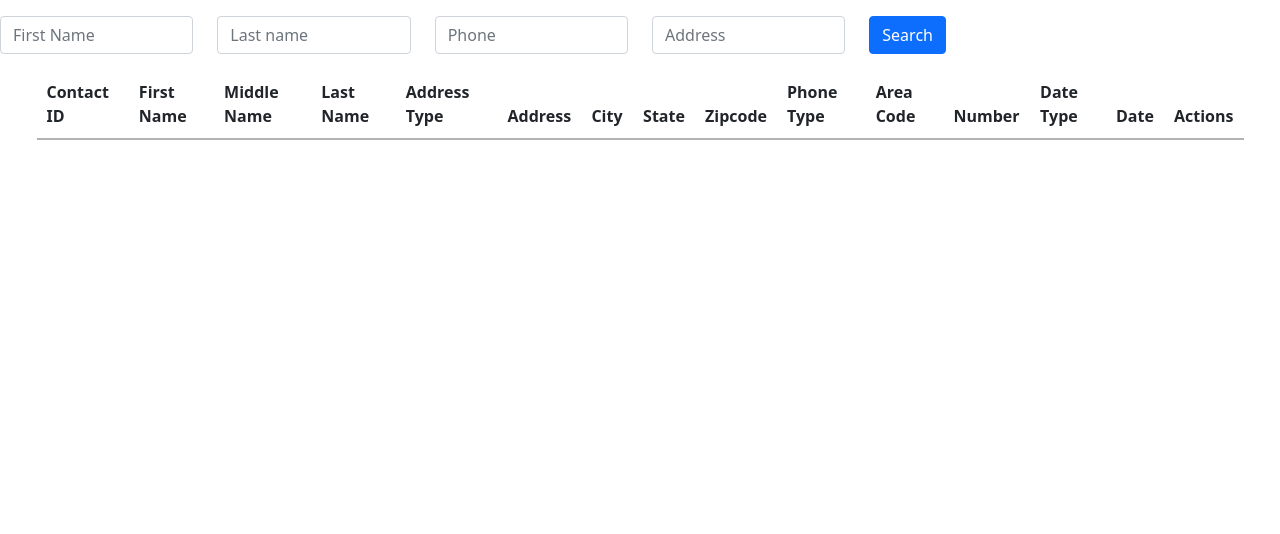
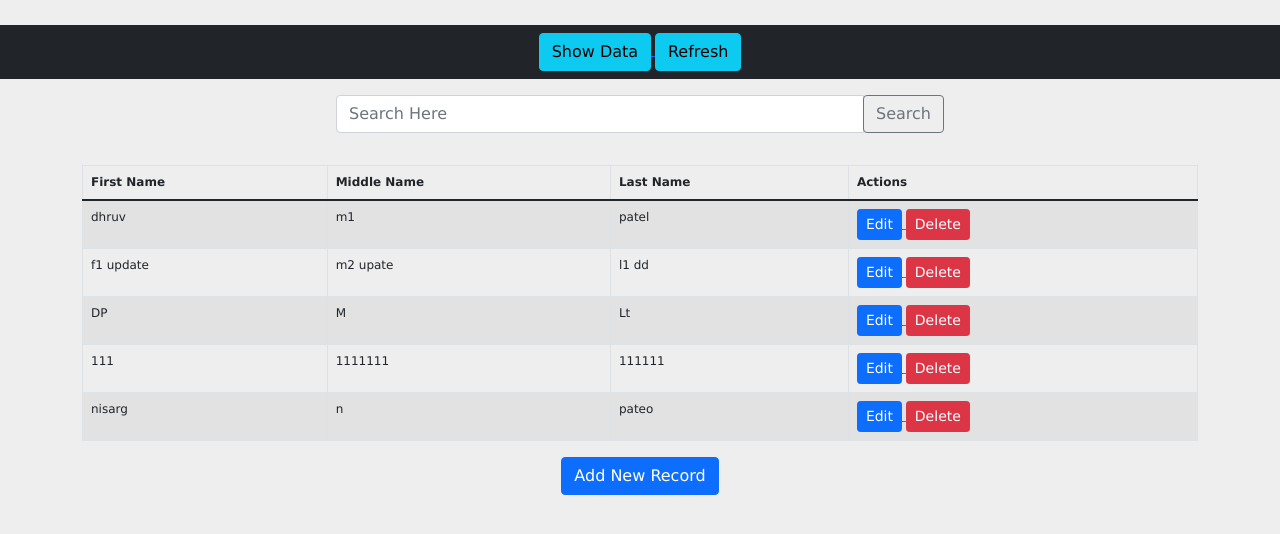
Before and after one commit to dhruvbpatel/ContactList-DjangoApp, a Django app: page /show_list/ in a window 1280 px wide. Shown: the top 534 px of the page. Run offline with Django 3.2, Linux system fonts and the light colour scheme; data comes from the database, SQL or seed files in the repository; both versions use the stored data as it was after the commit; data that the repository does not hold is empty; some libraries are stand-ins or nearby versions.

Commit message:
search module done

```diff
--- a/contactlist/crudapp/templates/data-list.html
+++ b/contactlist/crudapp/templates/data-list.html
@@ -1,129 +1,102 @@
 <!DOCTYPE html>
 <html lang="en">
+
 <head>
     <meta charset="UTF-8">
-    <title>Title</title>
-    <link rel="stylesheet" href="https://cdn.datatables.net/1.11.3/css/jquery.dataTables.min.css">
-    <link href="https://cdn.jsdelivr.net/npm/bootstrap@5.1.3/dist/css/bootstrap.min.css" rel="stylesheet" integrity="sha384-1BmE4kWBq78iYhFldvKuhfTAU6auU8tT94WrHftjDbrCEXSU1oBoqyl2QvZ6jIW3" crossorigin="anonymous">
+    <title>Show Records</title>
+    {% comment %} {% load staticfiles %} {% endcomment %}
+    {% load static %}
+    <link href="https://cdn.jsdelivr.net/npm/bootstrap@5.1.3/dist/css/bootstrap.min.css" rel="stylesheet"
+        integrity="sha384-1BmE4kWBq78iYhFldvKuhfTAU6auU8tT94WrHftjDbrCEXSU1oBoqyl2QvZ6jIW3" crossorigin="anonymous">
+    <!-- Required meta tags -->
+    <meta charset="utf-8">
+    <meta name="viewport" content="width=device-width, initial-scale=1">
+
+    <!-- Bootstrap CSS -->
+    <link href="https://cdn.jsdelivr.net/npm/bootstrap@5.1.3/dist/css/bootstrap.min.css" rel="stylesheet"
+        integrity="sha384-1BmE4kWBq78iYhFldvKuhfTAU6auU8tT94WrHftjDbrCEXSU1oBoqyl2QvZ6jIW3" crossorigin="anonymous">
+    <!-- <link href="//netdna.bootstrapcdn.com/twitter-bootstrap/2.3.2/css/bootstrap-combined.no-icons.min.css"
+        rel="stylesheet">
+    <link href="//netdna.bootstrapcdn.com/font-awesome/3.2.1/css/font-awesome.css" rel="stylesheet"> -->
+
+    <link rel="stylesheet" href="{% static 'css/style.css' %}" />
 </head>
+
 <body>
 
-    <div class="mt-3 mb-3">
-        <form class="form-inline"  method="POST" action="#">
-            {% csrf_token %}
-            <div class="row">
-                <div class="col-md-2">
-                    <div class="form-group">
-                        <input type="text" class="form-control" id="fname" name="fname" placeholder="First Name" autocomplete="off">
+<nav class="navbar navbar-dark bg-dark justify-content-md-center">
+
+
+      <div class="m-20 text-center ">
+        <a href="/show">
+          <button type="button" class="btn btn-info">Show Data</button>
+        </a>
+        <a href="/show_list">
+          <button type="button" class="btn btn-info">Refresh</button>
+        </a>
+
       </div>
-                </div>
-                <div class="col-md-2">
-                    <div class="form-group">
-                        <input type="text" class="form-control" id="lname" name="lname" placeholder="Last name" autocomplete="off">
-                    </div>
-                </div>
-                <div class="col-md-2">
-                    <div class="form-group">
-                        <input type="text" class="form-control number_only" id="phone_number" name="phone_number" placeholder="Phone" autocomplete="off">
-                    </div>
-                </div>
-                 <div class="col-md-2">
-                    <div class="form-group">
-                        <input type="text" class="form-control number_only" id="address" name="address" placeholder="Address" autocomplete="off">
-                    </div>
-                </div>
-                <div class="col-md-2">
-                    <div class="form-group">
-                        <input type="button" class="btn btn-primary btn-block btn-ds" onclick="get_searched_data()" value="Search">
-                    </div>
+
+
+
+</nav>
+
+  <form action="" method="GET">
+    <div class="input-group mb-3 w-50 mx-auto p-3 ">
+        <input type="search" class="form-control" name="search" placeholder="Search Here" >
+        <div class="input-group-append">
+          <button class="btn btn-outline-secondary" type="submit" >Search</button>
         </div>
       </div>
     </form>
-    </div>
 
-    <table class="table table-ds" id="genericTable">
+
+    <body>
+<div class="container">
+    {% comment %} <h2>Contact List</h2> {% endcomment %}
+    <table class="table table-striped table-bordered table-lm">
     <thead class="thead-dark">
     <tr>
-            <th>Contact ID</th>
         <th>First Name</th>
         <th>Middle Name</th>
         <th>Last Name</th>
-            <th>Address Type</th>
-            <th>Address</th>
-            <th>City</th>
-            <th>State</th>
-            <th>Zipcode</th>
-            <th>Phone Type</th>
-            <th>Area Code</th>
-            <th>Number</th>
-            <th>Date Type</th>
-            <th>Date</th>
         <th>Actions</th>
-
     </tr>
     </thead>
     <tbody>
+{% for contact in contacts %}
+    <tr>
+
+        <td>{{ contact.fname }}</td>
+        <td>{{ contact.mname }}</td>
+        <td>{{ contact.lname }}</td>
+
+        <td>
+
+            {% comment %} <a href="/profile/{{contact.contact_id}}">Profile</a> {% endcomment %}
+            {% comment %} <a href="/edit/{{contact.id}}"><span class="glyphicon glyphicon-pencil" >Edit</span></a>
+            <a href="/delete/{{ contact.id }}">Delete</a>   {% endcomment %}
+             <a href="/edit/{{contact.id}}">
+                        {% comment %} <span class="glyphicon glyphicon-pencil"> {% endcomment %}
+                            <button type="button" class="btn btn-primary btn-sm">Edit</button>
+                            {% comment %} </span> {% endcomment %}
+                    </a>
+
+                    <a href="/delete/{{ contact.id }}">
+                        <button type="button" class="btn btn-danger btn-sm"> Delete </button>
+                    </a>
+        </td>
+    </tr>
+{% endfor %}
 
     </tbody>
 </table>
+</body>
 
-    {% block js %}
-        <script type="text/javascript" src="https://cdnjs.cloudflare.com/ajax/libs/jquery/3.1.1/jquery.min.js"></script>
-        <script src="https://cdn.datatables.net/1.11.3/js/jquery.dataTables.min.js"></script>
-        <script>
-            $(document).ready(function () {
-                get_audience_list();
-            });
+    <center><a href="/" class="btn btn-primary">Add New Record</a></center>
 
-             function get_searched_data () {
-                table.destroy();
-                get_audience_list();
-            }
+</div>
+<br>
+<br>
 
-            function get_audience_list() {
-
-                const first_name =  $('#fname').val();
-                const last_name =  $('#lname').val();
-                const phone =  $('#phone_number').val();
-                const address = $('#address').val();
-                const date = $('#date').val();
-
-                let data = {'first_name': first_name, 'last_name': last_name, 'number': phone, 'address': address, 'date': date};
-
-                table = $('#genericTable').DataTable({
-                    "processing": true,
-                    "serverSide": true, //temporary disabled
-                    "searching": false,
-                    "pagingType": "simple",
-                    "lengthChange": false,
-                    "pageLength": 50,
-                    "order": [[ 0, "desc" ]],
-                    "info": false,
-                    "ajax": {"data": data, "type": "POST", "url": "{% url 'showData' %}",},
-                    "columnDefs": [
-                        {"orderable": false, "targets": [0,1,2,3,4,5,6,7,8,9,10,11,12,13]},
-                        {"searchable": false, "targets": []}
-                    ],
-                    "columns": [
-                        {"data": "0"},
-                        {"data": "1"},
-                        {"data": "2"},
-                        {"data": "3"},
-                        {"data": "4"},
-                        {"data": "5"},
-                        {"data": "6"},
-                        {"data": "7"},
-                        {"data": "8"},
-                        {"data": "9"},
-                        {"data": "10"},
-                        {"data": "11"},
-                        {"data": "12"},
-                        {"data": "13"}
-                        //{"data": "14"}
-                    ]
-                });
-            }
-        </script>
-    {% endblock js %}
-</body>
 </html>
--- a/contactlist/crudapp/urls.py
+++ b/contactlist/crudapp/urls.py
@@ -19,12 +19,12 @@
 
 urlpatterns = [
     path('', views.insertView.as_view(), name='addview'),
-    path('show_list/', views.ContactList.as_view(), name="contact_list"),
+    path('show_list/', views.listView, name="contact_list"),
     # path('edit/<int:pk>/', views.editView.as_view(), name='editView'),
     path('edit/<int:pk>/', views.updateView.as_view(), name='editView'),
 
     path('delete/<int:pk>/', views.deleteView.as_view(), name='deleteView'),
-    path('data-table/', views.data_list_table, name="showData"),
+    # path('data-table/', views.data_list_table, name="showData"),
     path('show/',views.show),
 
 ]
--- a/contactlist/crudapp/views.py
+++ b/contactlist/crudapp/views.py
@@ -10,6 +10,78 @@
 
 
 # Create your views here.
+
+def listView(request):
+    x = request.GET.get('search')
+
+    if request.GET.get('search') ==None or request.GET.get('search')=='':
+        contacts = Contact.objects.all()
+    else:
+        contacts = []
+        cont_id =[]
+        if(x.isnumeric()):
+            contact_set = Contact.objects.filter(
+                Q(fname__icontains = x) |
+                Q(mname__icontains = x) |
+                Q(lname__icontains = x)
+            )
+            address_set = Address.objects.filter(
+
+                Q(address__icontains = x) |
+                Q(address_type__icontains = x) |
+                Q(city__icontains = x) |
+                Q(state__icontains = x) |
+                Q(zipcode__icontains = x)
+            )
+            phone_set = Phone.objects.filter(
+                # Q(phone_type_icontains = x) |
+                Q(area_code__icontains = int(x)) |
+                Q(number__icontains = int(x))
+            )
+            date_set = Date.objects.filter(
+                Q(date_type__icontains = x)|
+                Q(date__regex = x)
+            )
+
+            for cont in contact_set:
+                cont_id.append(cont.id)
+            for adder in address_set:
+                cont_id.append(adder.contact_id)
+            for phon in phone_set:
+                cont_id.append(phon.contact_id)
+            for dat in date_set:
+                cont_id.append(dat.contact_id)
+
+            # print(parser.parse(x))
+            print(contact_set)
+            print(address_set)
+            print(phone_set)
+            # print(date_set)
+
+        else:
+            contact_set = Contact.objects.filter(
+                Q(fname__contains = x) |
+                Q(mname__contains = x) |
+                Q(lname__contains = x)
+            )
+            address_set = Address.objects.filter(
+                Q(address__contains = x) |
+                Q(city__contains = x) |
+                Q(state__contains = x)
+            )
+            for cont in contact_set:
+                cont_id.append(cont.id)
+            for adder in address_set:
+                cont_id.append(adder.contact_id)
+        print(contact_set)
+        print(address_set)
+
+        cont_id = list(set(cont_id))
+        for cont in cont_id:
+            contacts.append(Contact.objects.get(id=cont))
+
+    return render(request,"data-list.html",context={'contacts': contacts})
+
 
 
 def show(request):
@@ -32,104 +104,6 @@
     return render(request, 'show.html', context=context)
     # return render(request, 'data-list.html')
 
-
-class ContactList(View):
-
-    template_name = 'data-list.html'
-
-    def get(self, request, *args, **kwargs):
-
-
-        context = {}
-        return render(request, self.template_name, context)
-
-
-@csrf_exempt
-def data_list_table(request):
-    if request.method == 'POST':
-        form = request.POST
-        first_name = form.get('first_name')
-        last_name = form.get('last_name')
-        number = form.get('number')
-        address = form.get('address')
-        date = form.get('date')
-
-        # particular column for datatable list
-        column_dict = {0: 'id', 1: 'first_name', 2: 'middle_name', 3: 'last_name', 4: 'last_name',
-                       5: 'address_type', 6: 'address', 7: 'city', 8: 'state', 9: 'zipcode',
-                       10: 'phone_type', 11: 'area_code', 12: 'number', 13: 'date_type', 14: 'date'}
-
-        filters = Q()
-        if address:
-
-            filters = filters & Q(addresscontact__address__icontains=address)
-        if first_name:
-            filters = filters & Q(fname__icontains=first_name)
-            # Contact.objects.filter(filter)
-
-        if last_name:
-            filters = filters & Q(lname__icontains=last_name)
-        if number:
-            filters = filters & Q(phonecontact__number__icontains=number)
-        c_form = Contact.objects.all()
-        # if first_name:
-        #     c_form = Contact.objects.filter(Q(addresscontact_icontains=first_name) |
-        #                                 Q(datecontact__icontains=first_name) |
-        #                                 Q(Contact__icontains=first_name) |
-        #                                 Q(phonecontact_icontains=first_name))
-
-        c_form = Contact.objects.filter(filters)
-        print(f" >>>  {c_form}")
-        print(f" >>>  {c_form.query}")
-
-        # a_form = Address.objects.filter(filters)
-        # p_form = Phone.objects.filter(filters)
-        # d_form = Date.objects.filter(filters)
-
-        data_list = [
-            [
-                c.pk,
-                c.fname,
-                c.mname,
-                c.lname,
-                Address.objects.get(contact_id=c.pk).address_type,
-                Address.objects.get(contact_id=c.pk).address,
-                Address.objects.get(contact_id=c.pk).city,
-                Address.objects.get(contact_id=c.pk).state,
-                Address.objects.get(contact_id=c.pk).zipcode,
-                Phone.objects.get(contact_id=c.pk).phone_type,
-                Phone.objects.get(contact_id=c.pk).area_code,
-                Phone.objects.get(contact_id=c.pk).number,
-                Date.objects.get(contact_id=c.pk).date_type,
-                Date.objects.get(contact_id=c.pk).date
-
-            ] for c in c_form
-        ]
-
-        # data_list = [
-        #     [
-        #         c.pk,
-        #         c.fname,
-        #         c.mname,
-        #         c.lname,
-        #         a.address_type,
-        #         a.address,
-        #         a.city,
-        #         a.state,
-        #         a.zipcode,
-        #         p.phone_type,
-        #         p.area_code,
-        #         p.number,
-        #         d.date_type,
-        #         d.date
-        #
-        #     ] for c, a, p, d in zip(c_form, a_form, p_form, d_form)
-        # ]
-
-        context = {
-            'data': data_list
-        }
-        return JsonResponse(context)
 
 
 
@@ -367,7 +341,7 @@
                 date = dates[-1]
                 )
 
-        return redirect('/')
+        return redirect('/show')
 
 
 
```
Also changed, not shown: contactlist/crudapp/templates/form.html (+33 -9 lines), contactlist/crudapp/templates/show.html (+40 -13 lines), contactlist/crudapp/templates/search.html (added), contactlist/db.sqlite3. Lines whose indentation alone changed are shown as unchanged.
